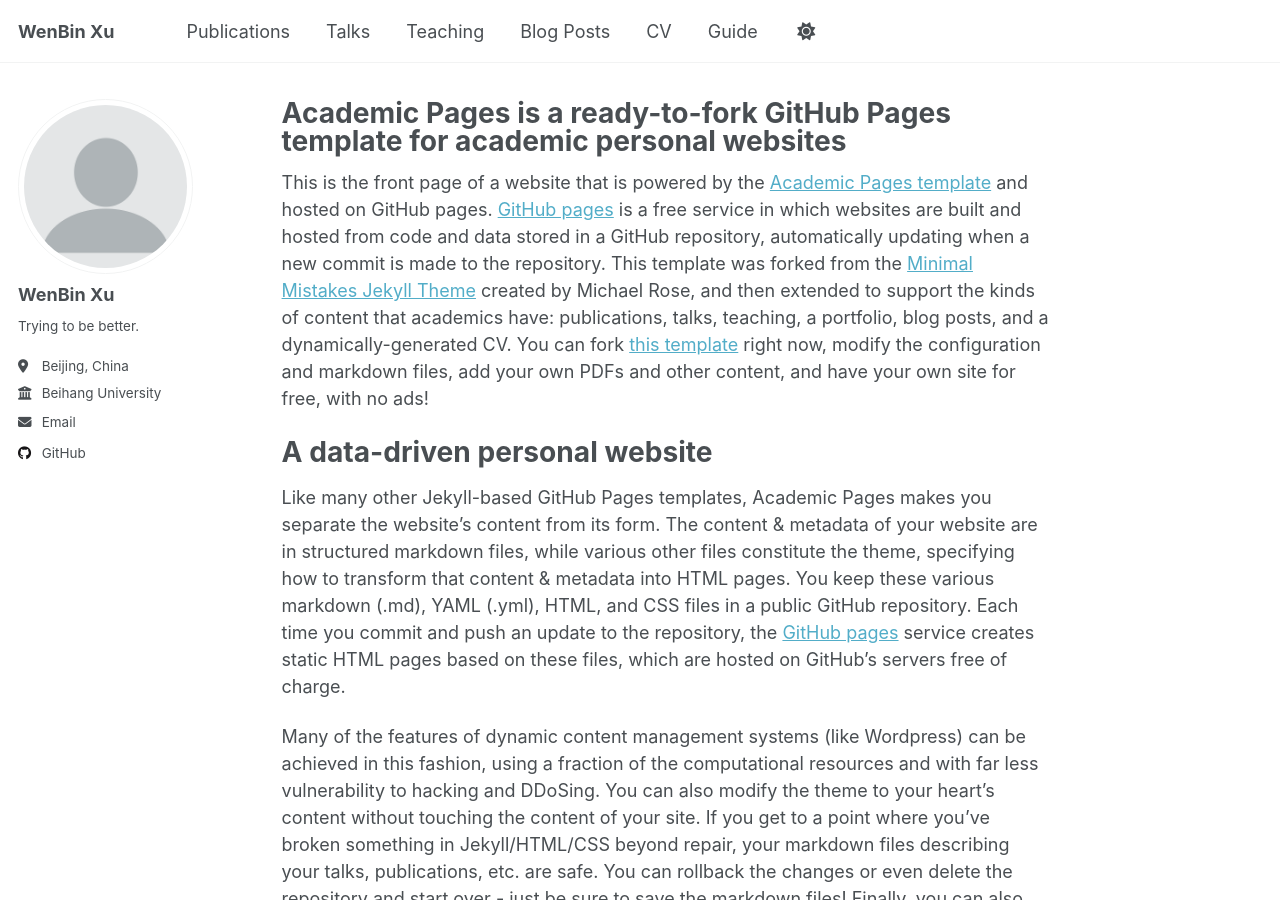
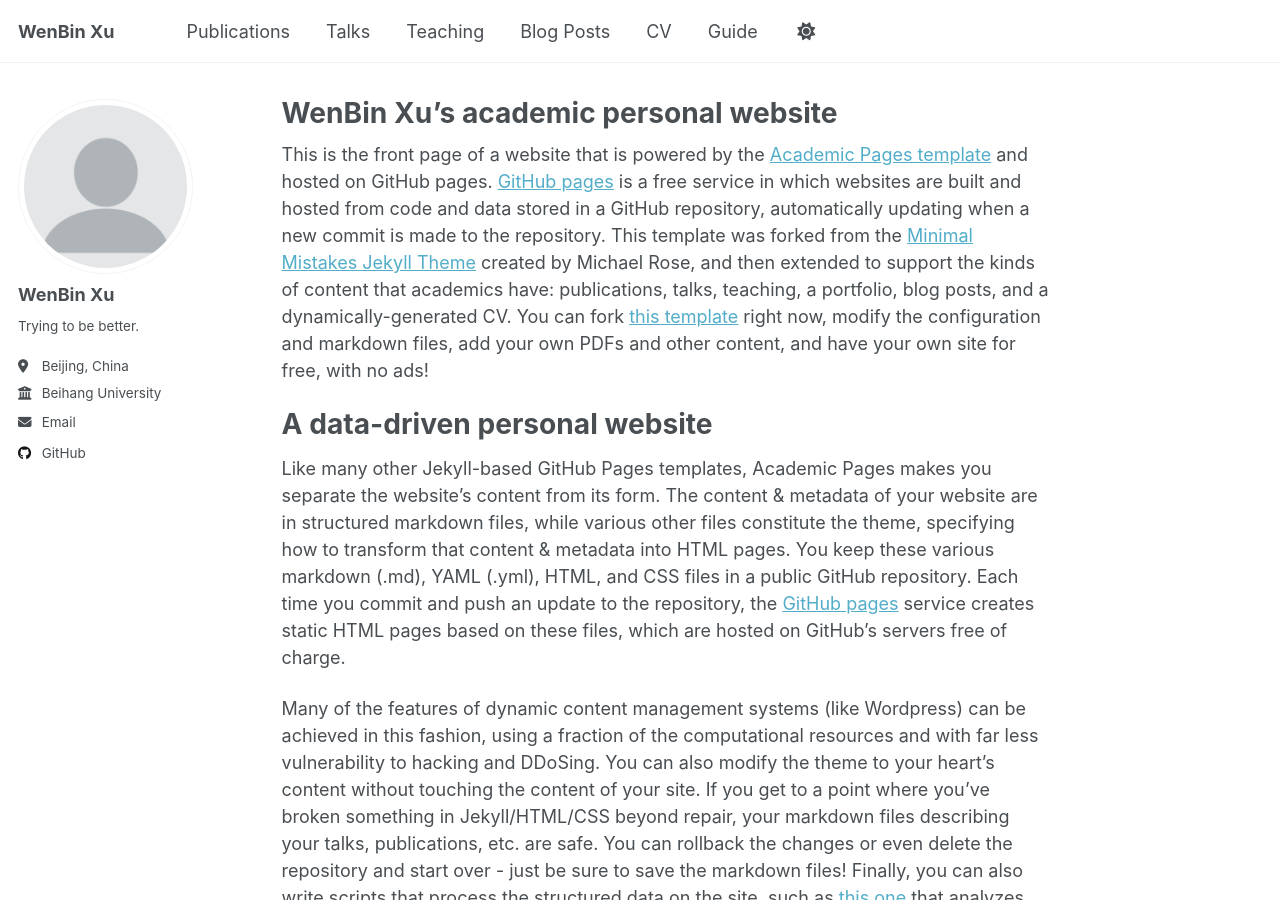
Before and after one commit to yuwensq/yuwensq.github.io, a Jekyll site: the page built from _pages/about.md, in a window 1280 px wide and 900 px high. Built offline with Jekyll 4.4.1, drawn with Linux system fonts in a browser that asks for light colours.

Commit message:
update site title

```diff
--- a/_pages/about.md
+++ b/_pages/about.md
@@ -1,6 +1,6 @@
 ---
 permalink: /
-title: "Academic Pages is a ready-to-fork GitHub Pages template for academic personal websites"
+title: "WenBin Xu's academic personal website"
 author_profile: true
 redirect_from:
   - /about/
```
